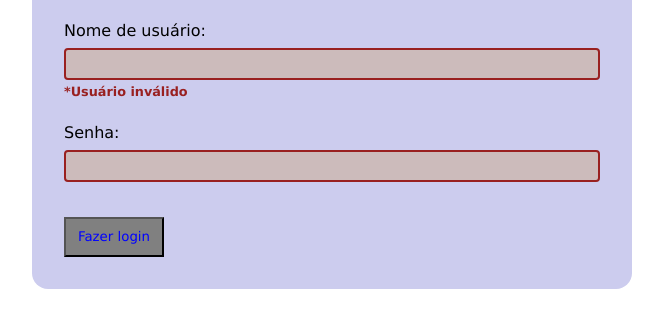
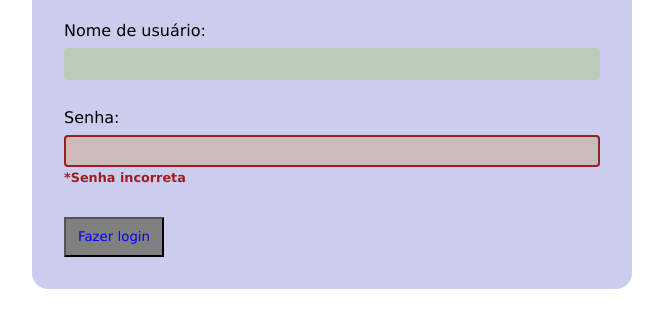
Before and after one commit to alehagy/Aula-19-JS-com-estilo, a plain HTML site: page index.html in a window 1280 px wide. Shown: the part 296-624 px from the top of the page, without its empty margins (308-971 px from the left). Drawn offline with Linux system fonts and the light colour scheme.

Commit message:
Ajuste codigo

```diff
--- a/index.html
+++ b/index.html
@@ -19,7 +19,7 @@
 
         <label for="login-senha">Senha:</label>
         <input type="password" id="login-senha" name="login-senha" >
-        <p class="error-text">*Sennha incorreta</p>
+        <p class="error-text">*Senha incorreta</p>
 
         <button type="button">Fazer login</button>
       </form>
--- a/script.js
+++ b/script.js
@@ -5,19 +5,21 @@ h2.style.fontSize = "40px"
 
 //insere cor no campo de login devido a nao informar login
 const username = document.querySelector('#login-usuario')
-username.classList.add('error')
+username.classList.add('correct')
 
 //torna mensagem de erro visivel associado ao campo login
-const errorMessage = document.querySelector ('.error-text')
-errorMessage.classList.add('visible')
+const errorMessage = document.querySelectorAll ('.error-text')
+errorMessage[1].classList.add('visible')
 
 //insere cor no campo de senha devido a nao informar senha
 const senha = document.querySelector('#login-senha')
 senha.classList.add('error')
 
 //torna mensagem de erro visivel associado ao campo senha
-//const errorMessage = document.querySelector ('.error-text')
-//errorMessage.classList.add('visible')
+//trocou a linha 8 do codigo para correct antes estava error
+//trocou  a linha 11 de querySelect para querySelectAll
+//como esta usando querySelectAll, ele vai pegar todos
+//trocou a linha 12 de errorMessage para errorMessage[1]
 
 //coloca cor na fonte do botao
 const botao = document.querySelector('button')
```
